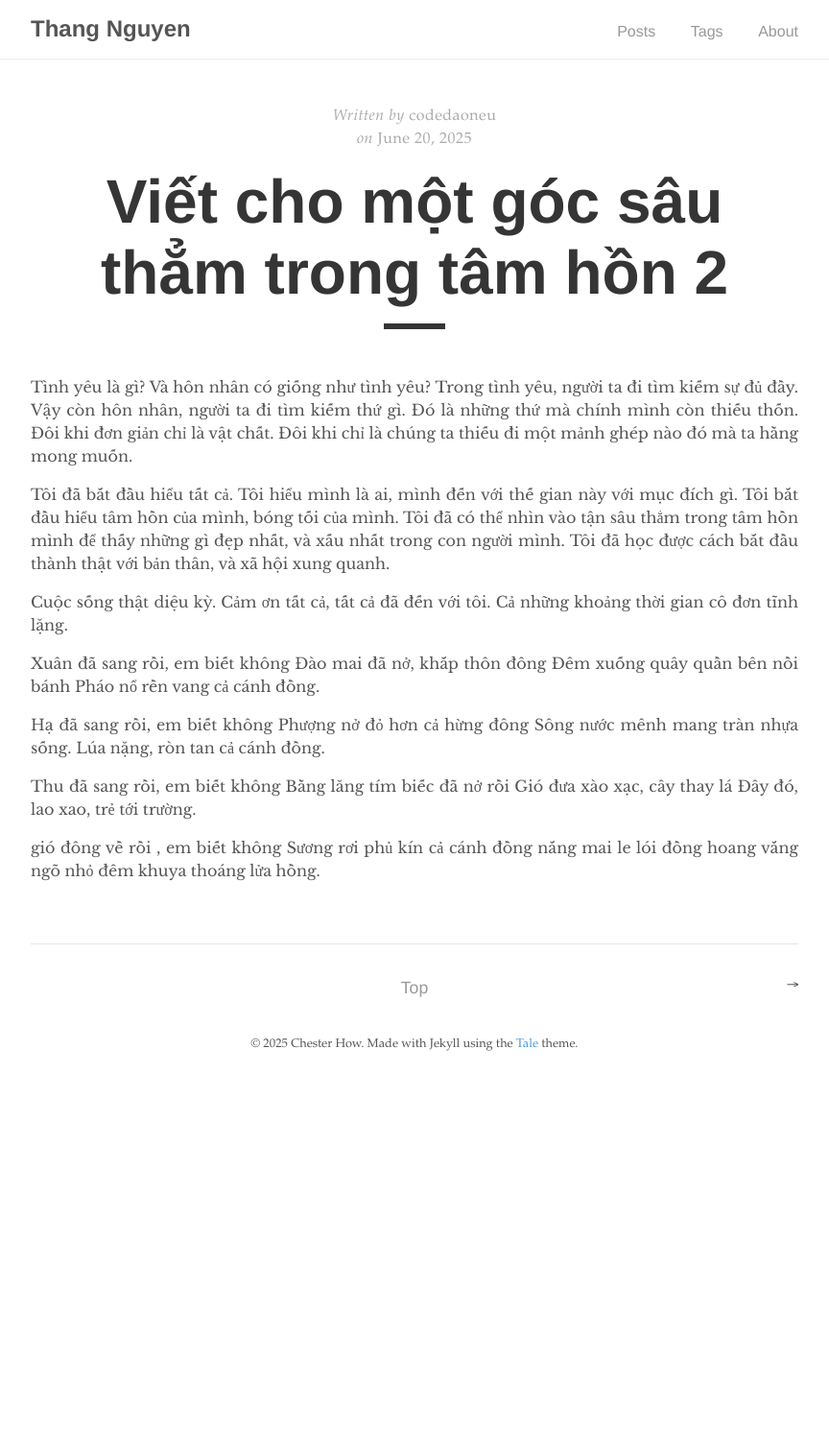
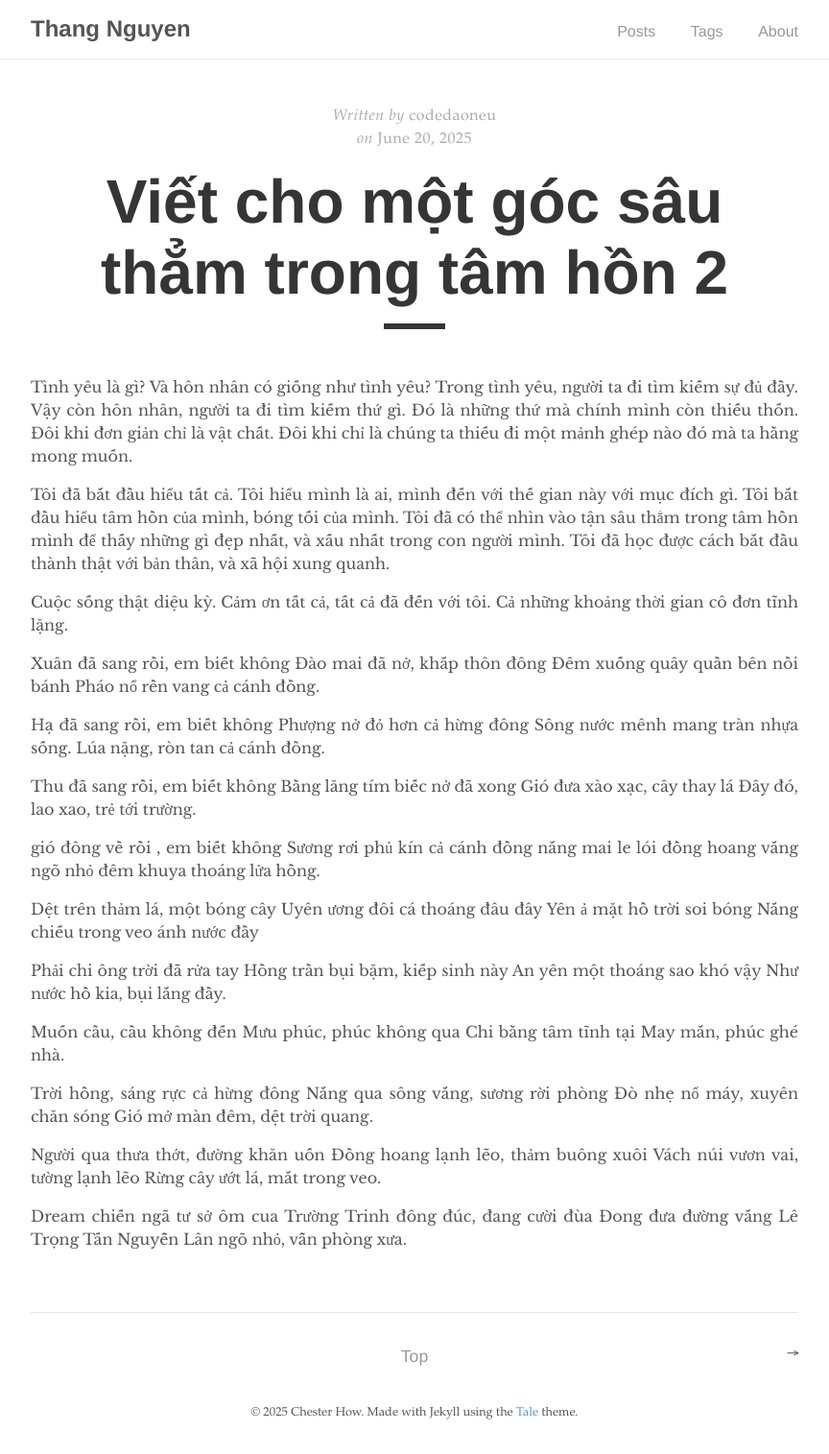
Before and after one commit to codedaoneu/codedaoneu.github.io, a Jekyll site: the page built from _posts/2025-06-20-lon-xon.md, in a window 1280 px wide. Shown: the whole page at 96% size, without its empty margins (208-1072 px from the left). Built offline with Jekyll 4.4.1, drawn with Linux system fonts in a browser that asks for light colours; before the commit the page ends 1131 px from its top, so only the background shows below that.

Commit message:
add new write

```diff
--- a/_posts/2025-06-20-lon-xon.md
+++ b/_posts/2025-06-20-lon-xon.md
@@ -24,7 +24,7 @@ Sông nước mênh mang tràn nhựa sống.
 Lúa nặng, ròn tan cả cánh đồng.
 
 Thu đã sang rồi, em biết không
-Bằng lăng tím biếc đã nở rồi
+Bằng lăng tím biếc nở đã xong
 Gió đưa xào xạc, cây thay lá
 Đây đó, lao xao, trẻ tới trường.
 
@@ -32,3 +32,33 @@ gió đông về rồi , em biết không
 Sương rơi phủ kín cả cánh đồng
 nắng mai le lói đồng hoang vắng
 ngõ nhỏ đêm khuya thoáng lửa hồng.
+
+Dệt trên thảm lá, một bóng cây
+Uyên ương đôi cá thoáng đâu đây
+Yên ả mặt hồ trời soi bóng
+Nắng chiếu trong veo ánh nước đầy
+
+Phải chi ông trời đã rửa tay
+Hồng trần bụi bặm, kiếp sinh này
+An yên một thoáng sao khó vậy
+Như nước hồ kia, bụi lắng đầy.
+
+Muốn cầu, cầu không đến
+Mưu phúc, phúc không qua
+Chi bằng tâm tĩnh tại
+May mắn, phúc ghé nhà.
+
+Trời hồng, sáng rực cả hừng đông
+Nắng qua sông vắng, sương rời phòng
+Đò nhẹ nổ máy, xuyên chăn sóng
+Gió mở màn đêm, dệt trời quang.
+
+Người qua thưa thớt, đường khăn uốn
+Đồng hoang lạnh lẽo, thảm buông xuôi
+Vách núi vươn vai, tường lạnh lẽo
+Rừng cây ướt lá, mắt trong veo.
+
+Dream chiến ngã tư sở ôm cua
+Trường Trinh đông đúc, đang cười đùa
+Đong đưa đường vắng Lê Trọng Tấn
+Nguyễn Lân ngõ nhỏ, vẫn phòng xưa.
```
